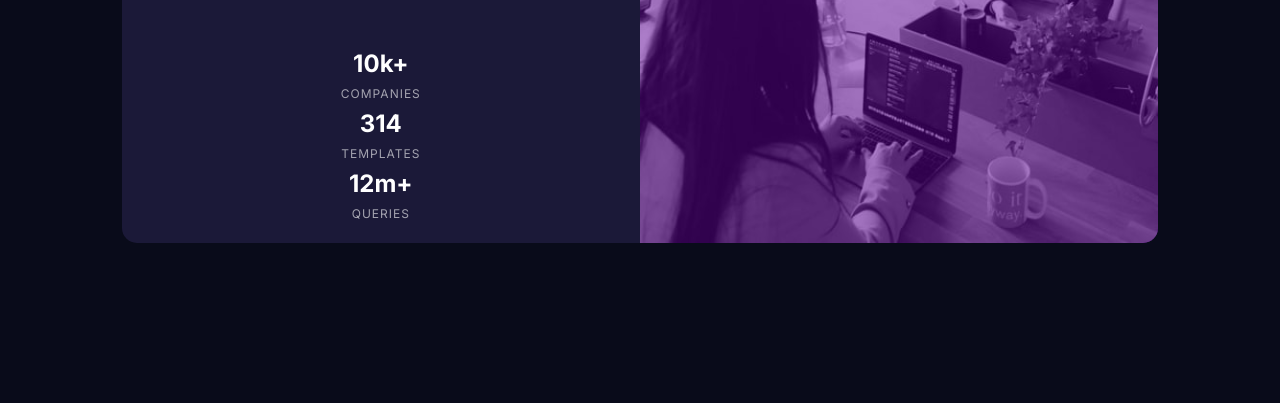
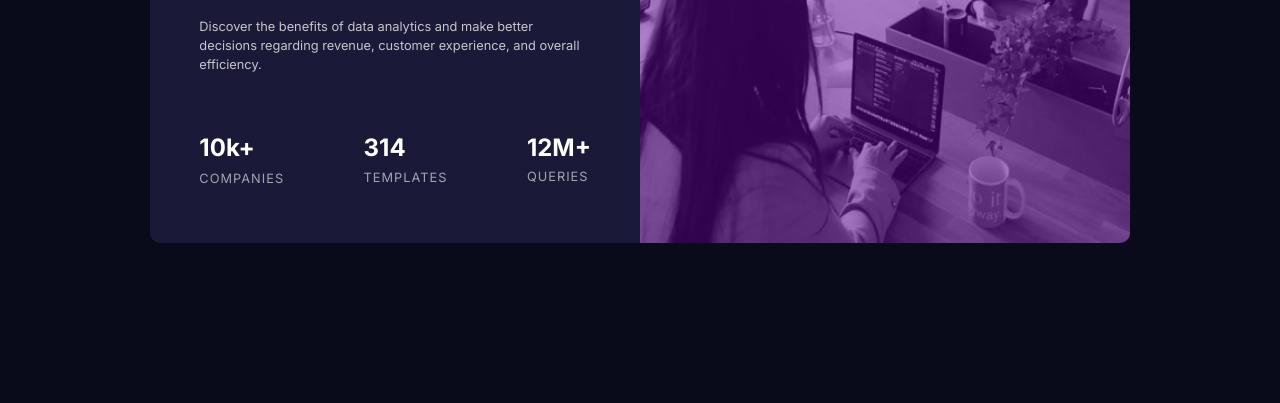
Before and after one commit to 7sbx7/frontendmentor-stats-preview-component, a plain HTML site: page index.html in a window 1280 px wide. Shown: the part 397-800 px from the top of the page. Drawn offline with Linux system fonts and the light colour scheme.

Commit message:
First try test, rwd mobile first with scroll

```diff
--- a/index.html
+++ b/index.html
@@ -37,7 +37,7 @@
           <section>
             <p>10k+ <span>companies</span></p>
             <p>314 <span>templates</span></p>
-            <p>12m+ <span>queries</span></p>
+            <p>12M+ <span>queries</span></p>
           </section>
         </div>
       </div>
--- a/style.css
+++ b/style.css
@@ -22,12 +22,14 @@
 * {
   margin: 0;
   padding: 0;
+  box-sizing: border-box;
 }
 
 body {
   background-color: var(--very-dark-blue);
 }
 main {
+  min-height: 260px;
   width: 100%;
   height: 100%;
   margin: 15% auto;
@@ -37,13 +39,14 @@ main {
 }
 
 .card {
+  max-width: 1500px;
   display: flex;
   flex-direction: column;
   justify-content: flex-start;
   background-color: var(--dark-desaturated-blue);
   width: 90%;
   height: 80%;
-  border-radius: 15px;
+  border-radius: 10px;
   overflow: hidden;
 }
 .img-div {
@@ -60,11 +63,11 @@ main {
 
 .content {
   padding: 5% 0;
-  box-sizing: border-box;
   color: white;
   display: flex;
   align-items: center;
   flex-direction: column;
+  justify-content: space-around;
 }
 
 header {
@@ -75,6 +78,7 @@ header {
   display: flex;
   flex-direction: column;
   justify-content: space-around;
+  flex: 1;
 }
 header h1 {
   font-size: 1.8rem;
@@ -84,9 +88,10 @@ header h1 {
 }
 header p {
   text-align: center;
-  font-size: 15px;
-  line-height: 22px;
+  font-size: 0.8rem;
+  line-height: 1.2rem;
   font-weight: 400;
+  margin-bottom: 5%;
   color: var(--slightly-transparent-white-main);
 }
 .insights {
@@ -94,8 +99,10 @@ header p {
 }
 
 section {
+  display: flex;
+  flex-direction: column;
+  justify-content: space-around;
   padding: 5% 0;
-
   text-align: center;
   font-family: "Inter", sans-serif;
 }
@@ -107,17 +114,34 @@ section p span {
   display: block;
   text-transform: uppercase;
   color: var(--slightly-transparent-white-stat);
-  font-size: 12px;
+  font-size: 0.8rem;
   letter-spacing: 1px;
   font-weight: 400;
   padding: 10% 0;
 }
 
-@media (min-width: 1024px) {
+@media (min-width: 768px) and (orientation: portrait) {
+  header h1 {
+    font-size: 3rem;
+  }
+  header p {
+    font-size: 2rem;
+    line-height: 2.4rem;
+  }
+  section p {
+    font-size: 2rem;
+  }
+
+  section {
+    flex-direction: row;
+    width: 80%;
+  }
+}
+
+@media (orientation: landscape) {
   main {
-    width: 90vw;
-    height: 75vh;
-    margin: 0;
+    width: 95vw;
+    height: 85vh;
   }
   body {
     width: 100vw;
@@ -126,6 +150,7 @@ section p span {
     justify-content: center;
     align-items: center;
   }
+
   .card {
     display: flex;
     flex-direction: row-reverse;
@@ -136,4 +161,70 @@ section p span {
   .content {
     width: 50%;
   }
+
+  header h1,
+  header p {
+    text-align: left;
+    margin-bottom: 0;
+  }
+
+  section {
+    flex-direction: row;
+    justify-content: space-between;
+    width: 80%;
+    text-align: left;
+    padding: 0;
+  }
+  section p,
+  header h1 {
+    font-size: 1rem;
+  }
+  section p span,
+  header p {
+    font-size: 0.6rem;
+  }
 }
+
+@media (min-width: 1024px) and (orientation: landscape) {
+  main {
+    width: 85vw;
+    height: 75vh;
+  }
+  section p {
+    font-size: 1.5rem;
+  }
+  header h1 {
+    font-size: 2rem;
+  }
+  section p span,
+  header p {
+    font-size: 0.8rem;
+  }
+}
+
+@media (min-width: 1366px) and (orientation: landscape) {
+  header h1 {
+    font-size: 2.2rem;
+    letter-spacing: 1.5px;
+  }
+  header p {
+    font-size: 1.2rem;
+    line-height: 2rem;
+  }
+  section {
+    padding: 0px 10% 0px 0px;
+  }
+}
+@media (min-width: 1600px) and (orientation: landscape) {
+  header h1 {
+    font-size: 3rem;
+    letter-spacing: 2px;
+  }
+  header p {
+    font-size: 1.6rem;
+    line-height: 2.4rem;
+  }
+  section p span {
+    font-size: 1rem;
+  }
+}
```
